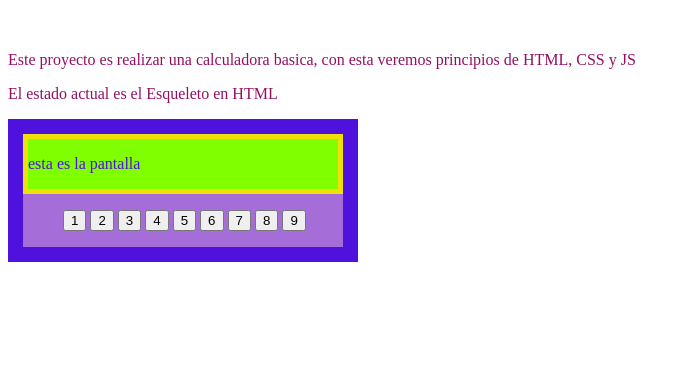
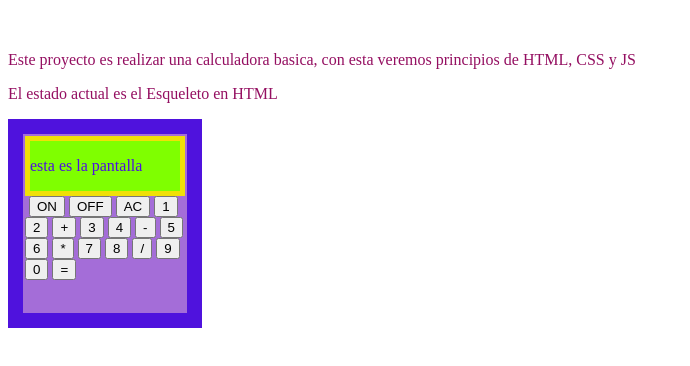
Before and after one commit to pirata403/calculadora, a plain HTML site: page index.html in a window 1280 px wide. Shown: the part 110-476 px from the top of the page, without its empty margins (0-690 px from the left). Drawn offline with Linux system fonts and the light colour scheme; a web font is replaced by a local one.

Commit message:
progreso calculadora

```diff
--- a/index.html
+++ b/index.html
@@ -20,17 +20,24 @@
     </div>
     <div id="teclado" class="teclado"></div>
     <!--este es un comentario-->
-    <ul>
-        <button>1</button>
-        <button>2</button>
-        <button>3</button>
-        <button>4</button>
-        <button>5</button>
-        <button>6</button>
-        <button>7</button>
-        <button>8</button>
-        <button>9</button></li>
-    </ul>
+        <button id="btnON">ON</button>
+        <button id="btnOFF">OFF</button>
+        <button id="btnAC">AC</button>
+        <button id="btn1">1</button>
+        <button id="btn2">2</button>
+        <button id="btn+">+</button>
+        <button id="btn3">3</button>
+        <button id="btn4">4</button>
+        <button id="btn-">-</button>
+        <button id="btn5">5</button>
+        <button id="btn6">6</button>
+        <button id="btn*">*</button>
+        <button id="btn7">7</button>
+        <button id="btn8">8</button>
+        <button id="btn/">/</button>
+        <button id="btn9">9</button>
+        <button id="btn0">0</button>
+        <button id="btn=">=</button>
 
     <div id="instrucciones" class="instrucciones"></div>
 </section>
--- a/styles.css
+++ b/styles.css
@@ -13,19 +13,30 @@ p{
 .calculadora{
     background-color: rgb(164, 109, 216);
     border: 15px solid rgb(79, 18, 221);
-    width: 320px;
+    width: 160px;
+    height: 175px;
+    padding: 2px;
 }
 .pantalla{
     background-color: chartreuse;
-    border: 5px solid rgb(240, 224, 7)
+    border: 5px solid rgb(240, 224, 7);
 }
 .pantalla p{
     color:rgb(79, 18, 221);
     font-family: 'Times New Roman', Times, serif;
 }
 .teclado{
-    display: grid;
+    color: rgb(226, 49, 43);
+    display: flex;
+    display: inline-block;
 }
 .teclado button{
-    background-color: brown;
+    background-color: rgb(57, 173, 250);
+    border: 1px solid rgba(111, 8, 180, 0);
+    border-radius: 20%;
+    width: 35px;
 }
+button:hover{
+    background-color: chocolate;
+    border: 2px;
+}
```
